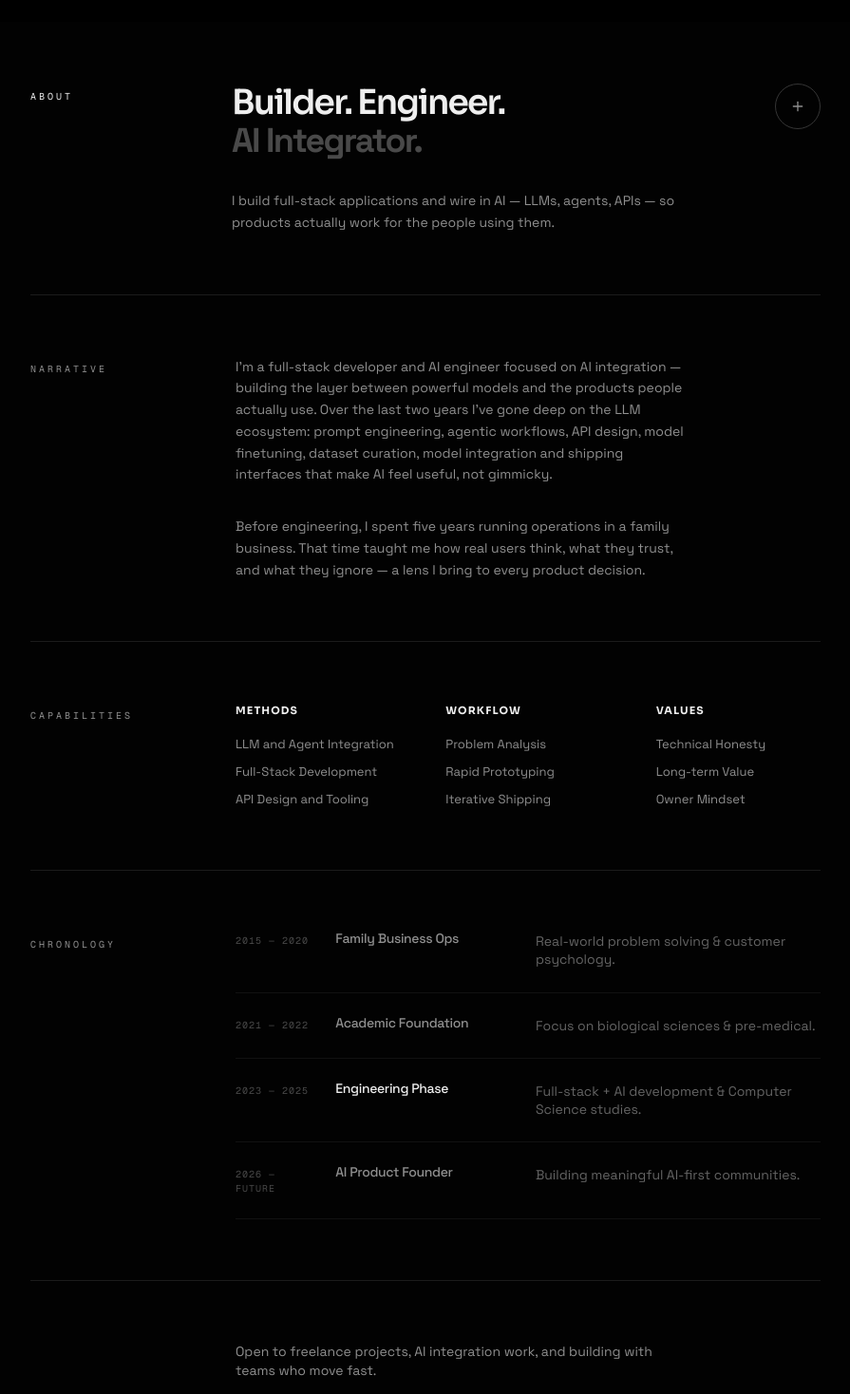
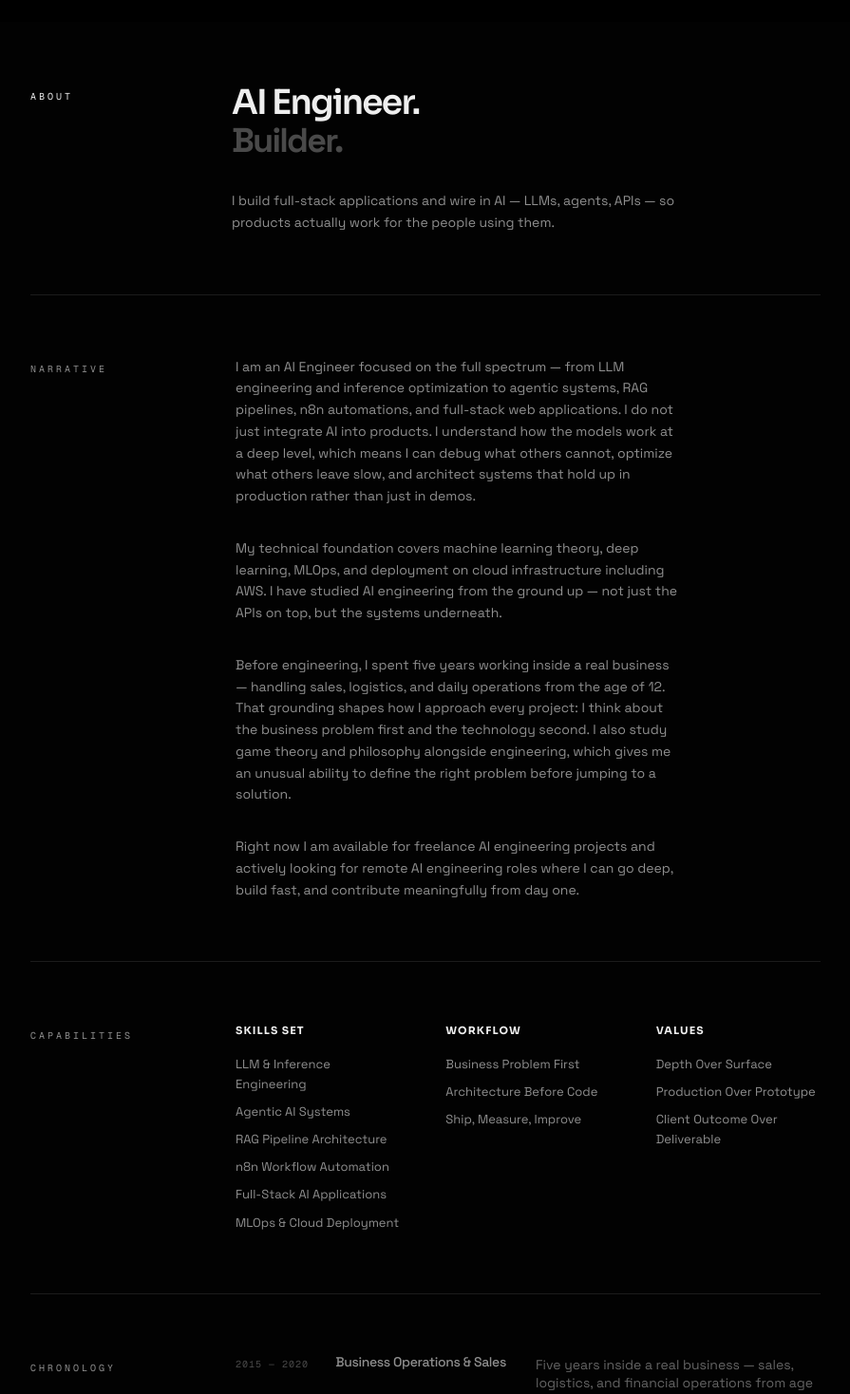
Before and after one commit to salisai/Portfolio, a Next.js app: page /about in a window 1280 px wide. Shown: the part 40-1508 px from the top of the page at 95% size, without its empty margins (192-1087 px from the left). Built offline with nearby package versions, Linux system fonts and the light colour scheme.

Commit message:
feat: changed ui pages, content

```diff
--- a/app/about/page.tsx
+++ b/app/about/page.tsx
@@ -24,17 +24,12 @@ const About = () => {
 
           <div className="md:col-span-7">
             <h1 className="text-3xl md:text-4xl font-semibold tracking-tighter text-body mb-8">
-              Builder. Engineer. <br/>
-              <span className="text-muted-foreground/50"> AI Integrator.</span>
+              AI Engineer. <br/>
+              <span className="text-muted-foreground/50"> Builder.</span>
             </h1>
             <p className="text-[14px] text-muted-foreground font-light leading-relaxed">
               I build full-stack applications and wire in AI — LLMs, agents, APIs — so products actually work for the people using them.
             </p>
-          </div>
-          <div className="md:col-span-2 flex md:justify-end">
-            <div className="h-12 w-12 rounded-full border border-border flex items-center justify-center">
-              <Plus className="w-4 h-4 text-muted-foreground" />
-            </div>
           </div>
         </motion.div>
 
@@ -51,11 +46,14 @@ const About = () => {
           </div>
           <div className="md:col-span-7 space-y-8 text-[14px] leading-relaxed text-muted-foreground font-light">
             <p>
-              I'm a full-stack developer and AI engineer focused on AI integration — building the layer between powerful models and the products people actually use. Over the last two years I've gone deep on the LLM ecosystem: prompt engineering, agentic workflows, API design, model finetuning, dataset curation, model integration and shipping interfaces that make AI feel useful, not gimmicky.
+              I am an AI Engineer focused on the full spectrum — from LLM engineering and inference optimization to agentic systems, RAG pipelines, n8n automations, and full-stack web applications. I do not just integrate AI into products. I understand how the models work at a deep level, which means I can debug what others cannot, optimize what others leave slow, and architect systems that hold up in production rather than just in demos.
             </p>
             <p>
-              Before engineering, I spent five years running operations in a family business. That time taught me how real users think, what they trust, and what they ignore — a lens I bring to every product decision.
+              My technical foundation covers machine learning theory, deep learning, MLOps, and deployment on cloud infrastructure including AWS. I have studied AI engineering from the ground up — not just the APIs on top, but the systems underneath.
             </p>
+            <p>
+              Before engineering, I spent five years working inside a real business — handling sales, logistics, and daily operations from the age of 12. That grounding shapes how I approach every project: I think about the business problem first and the technology second. I also study game theory and philosophy alongside engineering, which gives me an unusual ability to define the right problem before jumping to a solution.            </p>
+            <p>Right now I am available for freelance AI engineering projects and actively looking for remote AI engineering roles where I can go deep, build fast, and contribute meaningfully from day one.</p>
           </div>
           <div className="md:col-span-2" />
         </motion.div>
@@ -73,27 +71,30 @@ const About = () => {
           </div>
           <div className="md:col-span-9 grid grid-cols-1 sm:grid-cols-3 gap-12">
             <div className="space-y-4">
-              <h3 className="text-[11px] font-bold uppercase tracking-widest text-foreground">Methods</h3>
+              <h3 className="text-[11px] font-bold uppercase tracking-widest text-foreground">Skills Set</h3>
               <ul className="space-y-2 text-[13px] text-muted-foreground font-light leading-relaxed">
-                <li>LLM and Agent Integration</li>
-                <li>Full-Stack Development</li>
-                <li>API Design and Tooling</li>
+                <li>LLM & Inference Engineering</li>
+                <li>Agentic AI Systems</li>
+                <li>RAG Pipeline Architecture</li>
+                <li>n8n Workflow Automation</li>
+                <li>Full-Stack AI Applications</li>
+                <li>MLOps & Cloud Deployment</li>
               </ul>
             </div>
             <div className="space-y-4">
               <h3 className="text-[11px] font-bold uppercase tracking-widest text-foreground">Workflow</h3>
               <ul className="space-y-2 text-[13px] text-muted-foreground font-light leading-relaxed">
-                <li>Problem Analysis</li>
-                <li>Rapid Prototyping</li>
-                <li>Iterative Shipping</li>
+                <li>Business Problem First</li>
+                <li>Architecture Before Code</li>
+                <li>Ship, Measure, Improve</li>
               </ul>
             </div>
             <div className="space-y-4">
               <h3 className="text-[11px] font-bold uppercase tracking-widest text-foreground">Values</h3>
               <ul className="space-y-2 text-[13px] text-muted-foreground font-light leading-relaxed">
-                <li>Technical Honesty</li>
-                <li>Long-term Value</li>
-                <li>Owner Mindset</li>
+               <li>Depth Over Surface</li>
+                <li>Production Over Prototype</li>
+                <li>Client Outcome Over Deliverable</li>
               </ul>
             </div>
           </div>
@@ -117,10 +118,10 @@ const About = () => {
           <div className="md:col-span-9">
             <div className="space-y-0">
               {[
-                { year: "2015 — 2020", title: "Family Business Ops", desc: "Real-world problem solving & customer psychology." },
-                { year: "2021 — 2022", title: "Academic Foundation", desc: "Focus on biological sciences & pre-medical." },
-                { year: "2023 — 2025", title: "Engineering Phase", desc: "Full-stack + AI development & Computer Science studies.", active: true },
-                { year: "2026 — Future", title: "AI Product Founder", desc: "Building meaningful AI-first communities." }
+                { year: "2015 — 2020", title: "Business Operations & Sales", desc: "Five years inside a real business — sales, logistics, and financial operations from age 12." },
+                { year: "2023 — 2024", title: "Deep Technical Foundation", desc: "Machine learning, deep learning, MLOps, and full-stack development. Andrew Ng specializations. Computer Science.", active: false },
+                { year: "2024 — 2025", title: "AI Engineering & LLM Systems", desc: "LLM engineering, inference optimization, agentic workflows, RAG pipelines, n8n automations, AWS deployment.", active: false },
+                { year: "2025 — Now", title: "Freelance & Remote Engineering", desc: "Building AI systems for clients worldwide. Open to remote AI engineering roles.", active: true }
               ].map((item, i) => (
                 <div
                   key={i}
@@ -157,13 +158,13 @@ const About = () => {
           <div className="md:col-span-3" />
           <div className="md:col-span-7">
             <p className="text-sm text-muted-foreground font-light mb-8 max-w-md">
-              Open to freelance projects, AI integration work, and building with teams who move fast.
+              Available for freelance AI engineering projects and open to remote AI engineering roles. let's talk.
             </p>
             <Link
               href="/contact"
-              className="inline-flex items-center gap-4 text-2xl font-light text-foreground group"
+              className="inline-flex items-center gap-4 text-xl font-light text-foreground group"
             >
-              Start a conversation
+              Let's build
               <span className="h-10 w-10 rounded-full border border-border flex items-center justify-center group-hover:bg-primary group-hover:border-primary transition-all duration-300">
                 <ArrowRight className="w-4 h-4 group-hover:text-background -rotate-45 group-hover:rotate-0 transition-transform duration-300" />
               </span>
--- a/app/blog/[slug]/post-content.tsx
+++ b/app/blog/[slug]/post-content.tsx
@@ -49,12 +49,12 @@ export function PostContent({ post }: PostContentProps) {
           animate="show"
           className="mb-12 border-b border-border/50 pb-12"
         >
-          <h1 className="text-3xl md:text-4xl font-semibold tracking-tighter text-foreground leading-[1.1] mb-6">
+          <h1 className="text-2xl md:text-3xl font-semibold tracking-tighter text-foreground leading-[1.1] mb-6">
             {post.title}
           </h1>
 
           {post.description && (
-            <p className="text-[14px] text-muted-foreground font-light leading-relaxed mb-6 max-w-2xl">
+            <p className="text-[15px] text-muted-foreground font-light leading-relaxed mb-6 max-w-2xl">
               {post.description}
             </p>
           )}
--- a/app/blog/blog-client.tsx
+++ b/app/blog/blog-client.tsx
@@ -24,7 +24,7 @@ export function BlogClient({ posts }: BlogClientProps) {
           variants={stagger}
           initial="hidden"
           animate="show"
-          className="grid grid-cols-1 md:grid-cols-12 gap-4 border-b border-border/50 pb-16 mb-12"
+          className="grid grid-cols-1 md:grid-cols-12 gap-4 border-b border-border/50 pb-16 mb-10"
         >
           <div className="md:col-span-3">
             <span className="text-[10px] font-mono uppercase tracking-[0.3em] text-primary">Blog</span>
@@ -34,20 +34,13 @@ export function BlogClient({ posts }: BlogClientProps) {
             <h1
               className="text-3xl md:text-4xl font-semibold tracking-tighter text-foreground leading-[0.9] mb-8"
             >
-              Tech and <br />
-              <span className="text-muted-foreground/50">Business Notes.</span>
+              Some Notes<br />
+              <span className="text-muted-foreground/50">on AI and Business</span>
             </h1>
             <p
               className="text-[14px] text-muted-foreground font-light leading-relaxed max-w-xl"
             >
-              Notes on how code, math, engineering and business principles come together to build real-world systems.
-            </p>
-          </div>
-
-          <div className="md:col-span-2 flex md:justify-end">
-            <div className="h-12 w-12 rounded-full border border-border flex items-center justify-center">
-              <Plus className="w-4 h-4 text-muted-foreground" />
-            </div>
+            Writing on LLM engineering, agentic systems, automation architecture, and the business problems they actually solve.            </p>
           </div>
         </motion.div>
 
@@ -72,21 +65,10 @@ export function BlogClient({ posts }: BlogClientProps) {
                 className="relative bg-background group p-5 flex flex-col gap-4 h-full border border-dotted border-white/20 transition-all duration-300 hover:bg-white/[0.02]"
               >
                 {/* Corner Accents */}
-                <span className="absolute -top-[1px] -left-[1px] w-3 h-3 border-t border-l border-white/40 group-hover:w-6 group-hover:h-6 group-hover:border-white transition-all duration-300" />
-                <span className="absolute -top-[1px] -right-[1px] w-3 h-3 border-t border-r border-white/40 group-hover:w-6 group-hover:h-6 group-hover:border-white transition-all duration-300" />
-                <span className="absolute -bottom-[1px] -left-[1px] w-3 h-3 border-b border-l border-white/40 group-hover:w-6 group-hover:h-6 group-hover:border-white transition-all duration-300" />
-                <span className="absolute -bottom-[1px] -right-[1px] w-3 h-3 border-b border-r border-white/40 group-hover:w-6 group-hover:h-6 group-hover:border-white transition-all duration-300" />
-
-                {post.mainImage && (
-                  <div className="w-full aspect-[16/9] relative overflow-hidden bg-muted/10">
-                    <Image
-                      src={urlFor(post.mainImage).width(800).height(450).url()}
-                      alt={post.title || 'Article image'}
-                      fill
-                      className="object-cover"
-                    />
-                  </div>
-                )}
+                <span className="absolute -top-[1px] -left-[1px] w-3 h-3 border-t border-l border-dotted border-white/40 group-hover:w-6 group-hover:h-6 group-hover:border-white transition-all duration-300" />
+                <span className="absolute -top-[1px] -right-[1px] w-3 h-3 border-t border-r border-dotted border-white/40 group-hover:w-6 group-hover:h-6 group-hover:border-white transition-all duration-300" />
+                <span className="absolute -bottom-[1px] -left-[1px] w-3 h-3 border-b border-l border-dotted border-white/40 group-hover:w-6 group-hover:h-6 group-hover:border-white transition-all duration-300" />
+                <span className="absolute -bottom-[1px] -right-[1px] w-3 h-3 border-b border-r border-dotted border-white/40 group-hover:w-6 group-hover:h-6 group-hover:border-white transition-all duration-300" />
 
                 <div className="flex-1 flex flex-col pt-1">
                   <div className="flex justify-between items-start mb-2">
--- a/app/contact/page.tsx
+++ b/app/contact/page.tsx
@@ -60,12 +60,6 @@ export default function Contact() {
               Open to projects at the intersection of AI and product — from LLM integration and agentic workflows to full-stack applications built for real users.
             </p>
 
-          </div>
-
-          <div className="md:col-span-2 flex md:justify-end">
-            <div className="h-12 w-12 rounded-full border border-border flex items-center justify-center">
-              <Plus className="w-4 h-4 text-muted-foreground" />
-            </div>
           </div>
         </motion.div>
 
--- a/app/page.tsx
+++ b/app/page.tsx
@@ -77,25 +77,16 @@ export default function Home() {
               <h1
                 className="text-3xl md:text-4xl font-semibold tracking-tighter text-foreground leading-[0.8] mb-8"
               >
-                Sayed Ali Shah. <br />
+                Sayed Ali Shah <br />
                 <span className="text-muted-foreground/40 italic font-light text-xl md:text-2xl tracking-tight">
-                  Full Stack & AI.
+                  AI Engineer.
                 </span>
               </h1>
               <p
                 className="text-[14px] text-muted-foreground font-light leading-relaxed max-w-xl"
               >
-                Building web and AI apps with human-centric design. Currently learning and scaling intelligent systems on web.
+                I design and build AI systems — agentic workflows, RAG pipelines, LLM integrations, and n8n automations. Full-stack when the product needs it.
               </p>
-            </div>
-
-            {/* Right Column: Status/Plus Icon */}
-            <div className="md:col-span-2 flex md:justify-end">
-              <div className="flex flex-col items-end gap-4">
-                <div className="h-12 w-12 rounded-full border border-border flex items-center justify-center">
-                  <Plus className="w-4 h-4 text-muted-foreground" />
-                </div>
-              </div>
             </div>
           </motion.div>
 
@@ -117,15 +108,14 @@ export default function Home() {
   <div className="md:col-span-7">
     <div className="space-y-6 text-[14px] text-muted-foreground font-light leading-relaxed mb-12">
     <p>
-        Hey, I'm Ali. I build <span className="text-foreground">full-stack web apps</span> and wire AI into them — LLMs, agentic workflows,
-        and API integrations that make products smarter without getting in the user's way.
+      Hey, I'm Ali — an AI Engineer based in Islamabad. I go deep on the systems most people only use at the surface: LLM inference, retrieval architecture, agentic reasoning, and the automation layers that make it all run without human intervention.
     </p>
     <p>
-        From architecture to deployment, I care about one thing: does it work for the person using it.
+      I have studied machine learning and deep learning from the ground up — not just the APIs, but the math, the architecture, and the production engineering behind it. That means I can build things that hold up, debug things others cannot, and architect solutions that fit the actual problem rather than the closest template.
     </p>
     <p>
-        Currently open to freelance projects and full-stack roles. If you're building something real,
-        <span className="text-primary/80 font-medium italic"> let's talk.</span>
+      Currently taking on freelance projects and looking for remote AI engineering roles.{' '}
+      <span className="text-primary/80 font-medium italic">If you are building something serious, let's talk.</span>
     </p>
     </div>
 
--- a/app/projects/page.tsx
+++ b/app/projects/page.tsx
@@ -95,7 +95,7 @@ export default function Projects() {
             <h1
               className="text-3xl md:text-4xl font-semibold tracking-tighter text-foreground leading-[0.9] mb-8"
             >
-              Work & <br />
+              Work<br />
               <span className="text-muted-foreground/50">Projects.</span>
             </h1>
             <p
@@ -103,12 +103,6 @@ export default function Projects() {
             >
               A selection of my recent work across full-stack, AI engineering.
             </p>
-          </div>
-
-          <div className="md:col-span-2 flex md:justify-end">
-            <div className="h-12 w-12 rounded-full border border-border flex items-center justify-center">
-              <Plus className="w-4 h-4 text-muted-foreground" />
-            </div>
           </div>
         </motion.div>
 
--- a/package.json
+++ b/package.json
@@ -78,6 +78,8 @@
     "@types/node": "^22",
     "@types/react": "^19",
     "@types/react-dom": "^19",
+    "baseline-browser-mapping": "^2.10.15",
+    "framer-motion": "^12.38.0",
     "postcss": "^8.5",
     "tailwindcss": "^4.1.9",
     "tw-animate-css": "1.3.3",
```
Also changed, not shown: 1 other file (tests, documents, lock files or other folders). Lines whose indentation alone changed are shown as unchanged.
